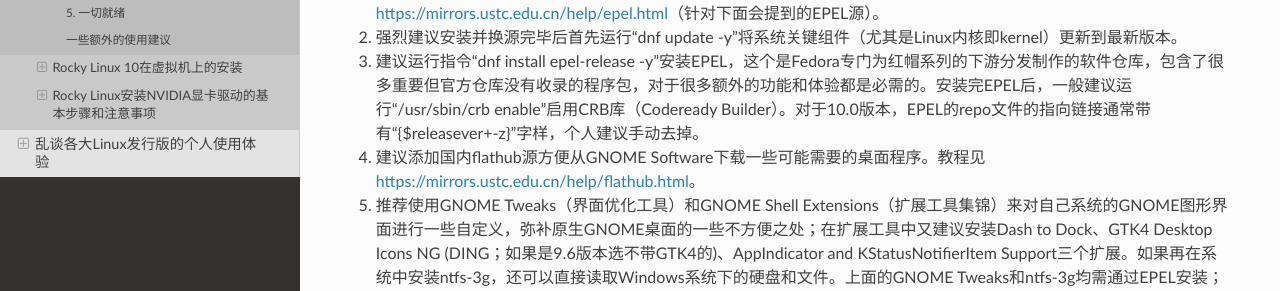
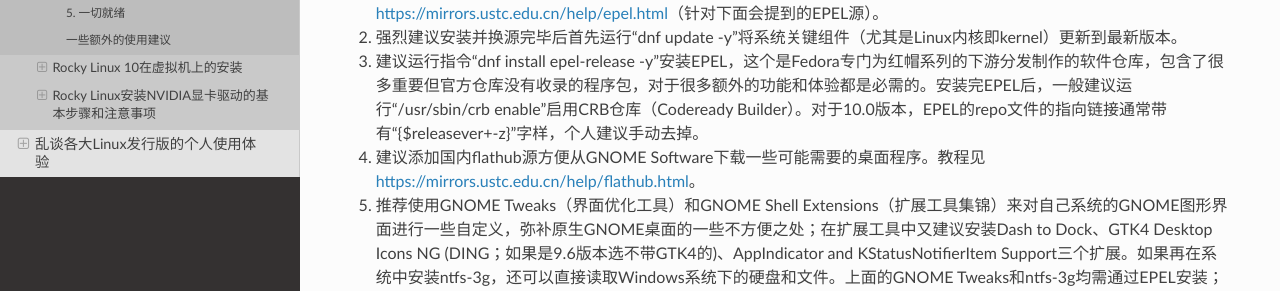
Before and after one commit to Growl1234/RTDProject, a Sphinx documentation site: the page built from source/linux/rocky/installation.md, in a window 1280 px wide and 900 px high, scrolled down 1783 px. Shown: the part 444-735 px from the top of the window. Built offline with Sphinx 7.4.7 and the Read the Docs theme 3.1.0, drawn with Linux system fonts in a browser that asks for light colours.

Commit message:
correction

```diff
--- a/source/linux/rocky/installation.md
+++ b/source/linux/rocky/installation.md
@@ -19,7 +19,7 @@
 
 ### 2. 制作U盘启动盘
 
-选择合适的写入工具将ISO写入U盘。个人强烈推荐将开源、免费的[Ventoy](https://www.ventoy.net/)作为此类工具的首选，其一大特色是使用Ventoy配置后的U盘可以直接在文件资源管理器中粘贴ISO镜像文件，非常方便。如果想用常规型工具，应当参考[Rocky Linux官方文档相应页面](https://wiki.rockylinux.org/rocky/image/)给出的推荐和避雷
+选择合适的写入工具将ISO写入U盘。个人强烈推荐将开源、免费的[Ventoy](https://www.ventoy.net/)作为此类工具的首选，其一大特色是使用Ventoy配置后的U盘可以直接在文件资源管理器中粘贴ISO镜像文件，非常方便。如果想用常规型工具，应当参考[Rocky Linux官方文档相应页面](https://wiki.rockylinux.org/rocky/image/)给出的推荐和避雷。
 
 ### 3. 重启电脑，加载U盘启动盘
 
@@ -52,7 +52,7 @@
 
 1. 将repo源更换为国内镜像源往往会对下载速度有明显提升，建议安装完后初次打开系统首先操作这个。个人推荐中科大镜像源，教程见[https://mirrors.ustc.edu.cn/help/rocky.html](https://mirrors.ustc.edu.cn/help/rocky.html)（针对Rocky Linux官方源）和[https://mirrors.ustc.edu.cn/help/epel.html](https://mirrors.ustc.edu.cn/help/epel.html)（针对下面会提到的EPEL源）。
 2. 强烈建议安装并换源完毕后首先运行“dnf update -y”将系统关键组件（尤其是Linux内核即kernel）更新到最新版本。
-3. 建议运行指令“dnf install epel-release -y”安装EPEL，这个是Fedora专门为红帽系列的下游分发制作的软件仓库，包含了很多重要但官方仓库没有收录的程序包，对于很多额外的功能和体验都是必需的。安装完EPEL后，一般建议运行“/usr/sbin/crb enable”启用CRB库（Codeready Builder）。对于10.0版本，EPEL的repo文件的指向链接通常带有“{$releasever+-z}”字样，个人建议手动去掉。
+3. 建议运行指令“dnf install epel-release -y”安装EPEL，这个是Fedora专门为红帽系列的下游分发制作的软件仓库，包含了很多重要但官方仓库没有收录的程序包，对于很多额外的功能和体验都是必需的。安装完EPEL后，一般建议运行“/usr/sbin/crb enable”启用CRB仓库（Codeready Builder）。对于10.0版本，EPEL的repo文件的指向链接通常带有“{$releasever+-z}”字样，个人建议手动去掉。
 4. 建议添加国内flathub源方便从GNOME Software下载一些可能需要的桌面程序。教程见[https://mirrors.ustc.edu.cn/help/flathub.html](https://mirrors.ustc.edu.cn/help/flathub.html)。
 5. 推荐使用GNOME Tweaks（界面优化工具）和GNOME Shell Extensions（扩展工具集锦）来对自己系统的GNOME图形界面进行一些自定义，弥补原生GNOME桌面的一些不方便之处；在扩展工具中又建议安装Dash to Dock、GTK4 Desktop Icons NG (DING；如果是9.6版本选不带GTK4的)、AppIndicator and KStatusNotifierItem Support三个扩展。如果再在系统中安装ntfs-3g，还可以直接读取Windows系统下的硬盘和文件。上面的GNOME Tweaks和ntfs-3g均需通过EPEL安装；对于GNOME Shell Extensions，建议通过加了Flatpak仓库的GNOME Software安装Extension Manager来方便地管理。
 6. 如果不愿直接用root又嫌sudo操作要输入密码麻烦，可以执行“sudo visudo”指令编辑相应管理文件，找到“Same thing without a password”一行，把下面的“# %wheel	ALL=(ALL)	NOPASSWD: ALL”一行去掉注释（即最前面的“#”）即可。
```
Also changed, not shown: 5 other files.
